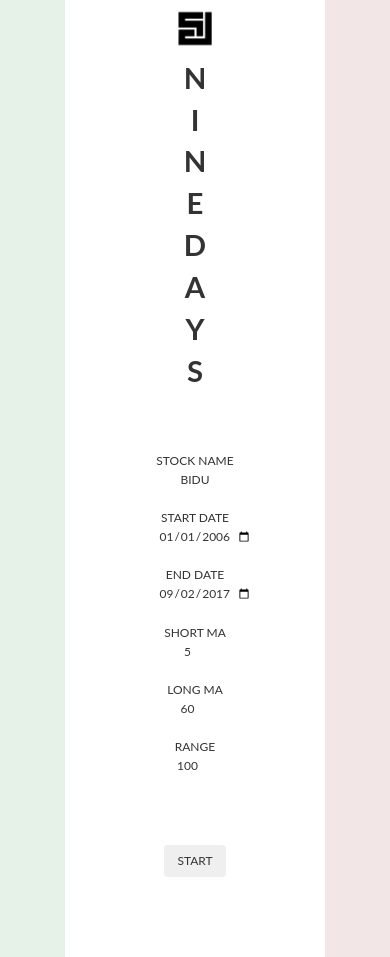
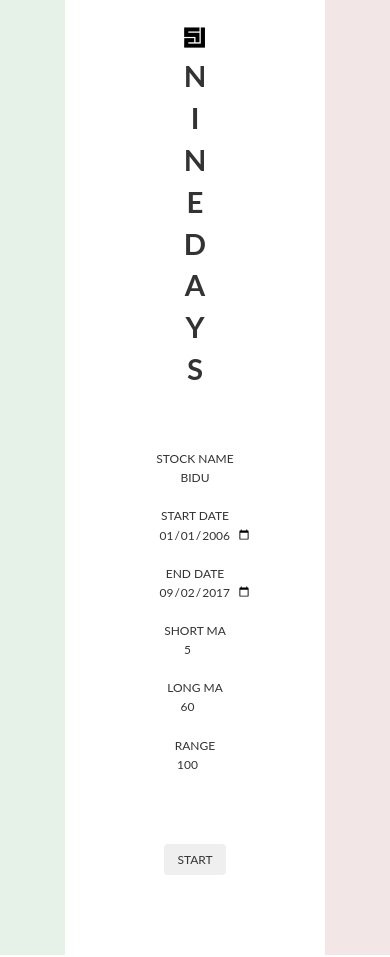
Before and after one commit to lljjyy21/ninedays, a Flask app: page / in a window 390 px wide. Run offline with Flask 2, Linux system fonts and the light colour scheme; some libraries are stand-ins or nearby versions.

Commit message:
Make mobile logo smaller

```diff
--- a/templates/index.html
+++ b/templates/index.html
@@ -207,13 +207,13 @@
             </div>
 
             <!-- CENTER COLUMN -->
-            <div class="col-xs-8 col-sm-8 text-center center-column">
+            <div class="col-xs-8 col-sm-8 text-center center-column input-field">
                 <div class="text-center letter">
                     <div class="row">
                         <div class="col-xs-3 col-sm-3"></div>
                         <div class="col-xs-6 col-sm-6">
                             <div class="row">
-                                <div class="col-xs-8 col-sm-8 col-xs-offset-2 col-sm-offset-2">
+                                <div class="col-xs-6 col-sm-6 col-xs-offset-3 col-sm-offset-3">
                                     <img alt="logo" id="logo" src="/static/image/logo.jpg" class="img img-responsive full-width"/>
                                 </div>
                             </div>
```
